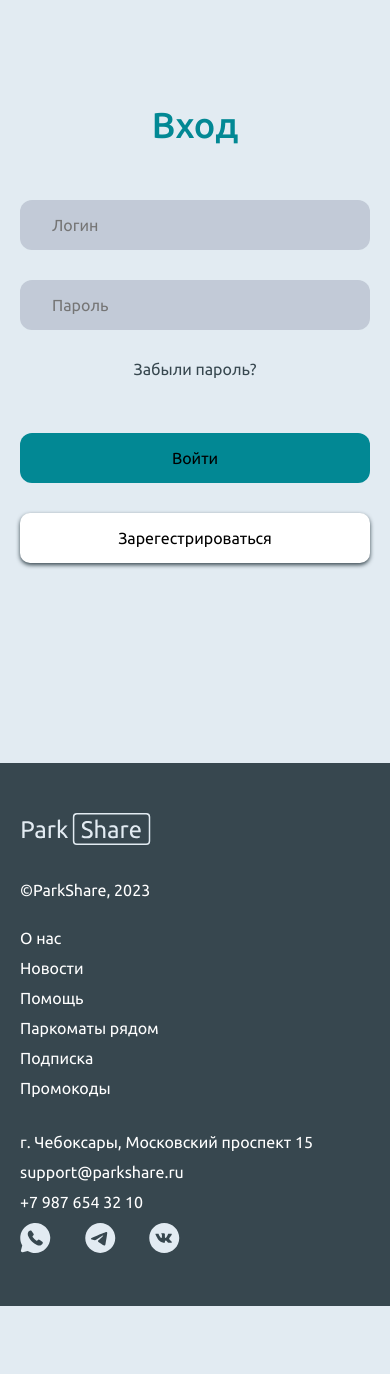
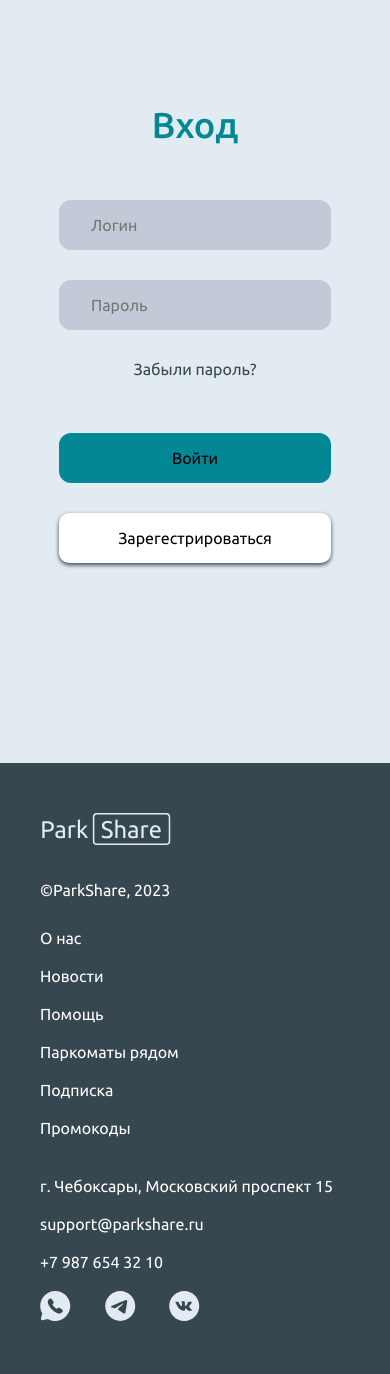
Before and after one commit to IlyaMatlash/ParkShare, a PHP site: page /login.html in a window 390 px wide. Shown: the part 166-1540 px from the top of the page. Before the commit the page ends 1472 px from the top, so only its background shows below. Run offline with PHP 8.4, Linux system fonts and the light colour scheme.

Commit message:
footer adaptive

```diff
--- a/css/login.css
+++ b/css/login.css
@@ -5,7 +5,7 @@
 .login__container {
     width: 380px;
     margin: 200px auto;
-
+    padding: 0 20px;
 }
 
 .login__title {
@@ -16,6 +16,7 @@
 .form-recovery {
     margin-bottom: 55px;
     text-align: center;
+    width: 100%;
 }
 
 .login-form {
@@ -23,7 +24,7 @@
     margin-bottom: 30px;
     padding: 16px 32px;
     align-items: center;
-    width: 350px;
+    width: 100%;
     height: 50px;
     background: rgba(95, 105, 130, 0.25);
     border-radius: 12px;
@@ -46,7 +47,7 @@
 
 .login__btn {
     margin-bottom: 30px;
-    width: 350px;
+    width: 100%;
     height: 50px;
     padding: 16px 32px;
 
@@ -62,7 +63,7 @@
     background-color: var(--grey-color);
 }
 .signup__btn {
-    width: 350px;
+    width: 100%;
     height: 50px;
     padding: 16px 32px;
 
@@ -78,3 +79,10 @@
 .signup__btn:hover {
     background-color: var(--light-color);
 }
+
+
+@media screen and (max-width: 480px) {
+    .login__container {
+        width: 80%;
+    }
+}
--- a/css/style.css
+++ b/css/style.css
@@ -210,6 +210,7 @@ ul#slide-out:not(.browser-default) > li {
 .footer__flex {
     display: flex;
     justify-content: space-between;
+    padding: 0 20px;
 }
 .footer__info {
     display: flex;
@@ -259,7 +260,7 @@ ul#slide-out:not(.browser-default) > li {
     margin: 0;
 }
 .footer-map {
-    max-width: 286px;
+    max-width: 250px;
     max-height: 192px;
     border-radius: 10px;
 }
@@ -300,6 +301,15 @@ ul#slide-out:not(.browser-default) > li {
     }
     .footer {
         padding: 50px 20px;
+    }
+    .footer__info {
+        margin-right: 10px;
+    }
+    .footer__links {
+        margin-right: 10px;
+    }
+    .footer__adress {
+        margin-right: 10px;
     }
 }
 
@@ -357,6 +367,12 @@ ul#slide-out:not(.browser-default) > li {
     .footer-map {
         display: none;
     }
+    .footer__info {
+        margin-right: 30px;
+    }
+    .footer__links {
+        margin-right: 30px;
+    }
 }
 
 @media screen and (max-width: 480px) {
@@ -393,13 +409,13 @@ ul#slide-out:not(.browser-default) > li {
         display: none;
     }
     .footer__links {
-        margin-bottom: 36px;
+        margin-bottom: 40px;
     }
     .footer-link {
-        margin-bottom: 12px;
+        margin-bottom: 20px;
     }
     .footer__adress-link {
-        margin-bottom: 12px;
+        margin-bottom: 20px;
     }
 }
 
@@ -417,4 +433,6 @@ ul#slide-out:not(.browser-default) > li {
     .information__img-3 {
         max-width: 80%;
     }
+
+
 }
```
